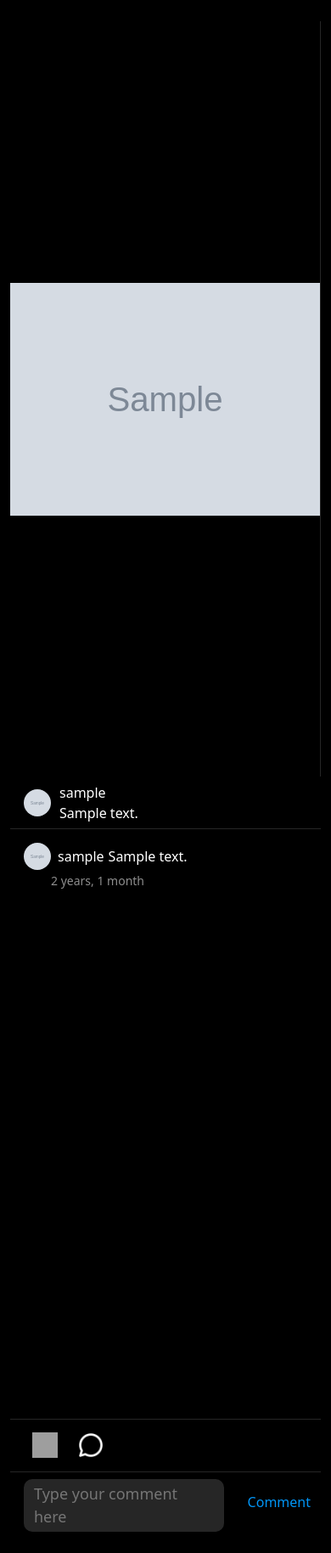
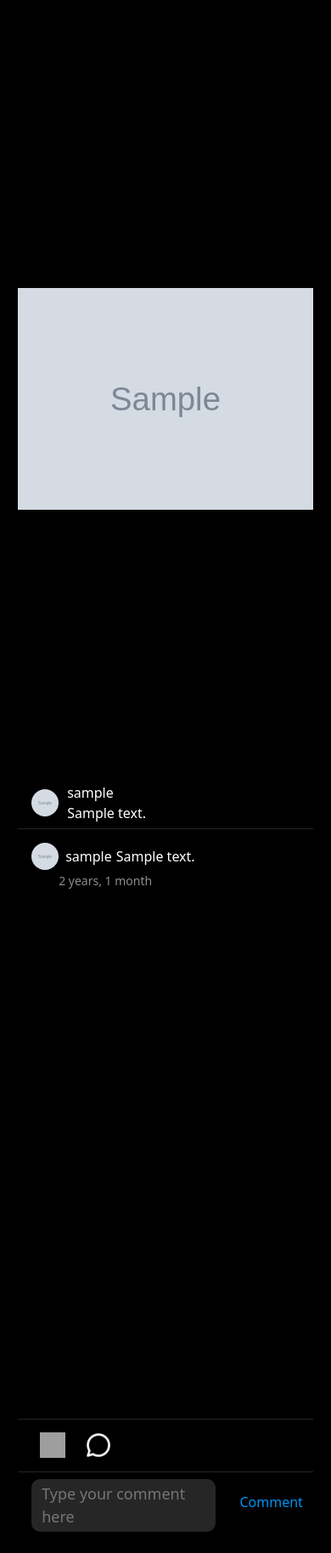
Before and after one commit to iliyan03/mysite-master, a Django app: a page that uses templates/base.html in a window 390 px wide. Shown: the part 69-1897 px from the top of the page at 85% size. Run offline with Django 4.2, Linux system fonts and the light colour scheme; tables that the repository leaves empty hold one stand-in row (values such as "Sample post"); grey boxes marked "Sample" are stand-in pictures; grey boxes are pictures that could not be loaded.

Commit message:
textarea widget added/ responsier/ details

```diff
--- a/social/forms.py
+++ b/social/forms.py
@@ -16,6 +16,9 @@ class PostModelForm(forms.ModelForm):
             'description',
             'image',
         )
+        widgets = {
+            'description': forms.Textarea(attrs={'cols': 1, 'rows': 2}),
+        }
 
 class UserModelForm(forms.ModelForm):
     class Meta:
--- a/social/models.py
+++ b/social/models.py
@@ -1,3 +1,4 @@
+from tkinter import Widget
 from django.db import models
 from django.contrib.auth.models import AbstractUser
 
--- a/social/templates/social/edit.html
+++ b/social/templates/social/edit.html
@@ -23,7 +23,7 @@
                 {% csrf_token %}
                 {{ form|crispy }}
                 <div class="w-100 text-center">
-                    <button type="submit" class="btn btn-success mt-3">Edit</button>
+                    <button type="submit" class="btn btn-success mt-3 px-5">Edit</button>
                 </div>
             </form>
         </div>
--- a/static/css/post-detail.css
+++ b/static/css/post-detail.css
@@ -6,12 +6,29 @@
     padding: 25px 0;
 }
 
-@media (max-width: 768px) {
+@media (max-width: 1180px) {
     .post-container{
         width: 100%;
         flex-direction: column;
+        align-items: center;
+    }
+    .post-image{
+        border-right: none !important;
     }
 }
+
+@media (max-width: 1670px) {
+    .post-container{
+        width: 80%;
+    }
+}
+
+@media (max-width: 1360px) {
+    .post-container{
+        width: 95%;
+    }
+}
+
 
 .post-image{
     width: fit-content;
--- a/static/css/style.css
+++ b/static/css/style.css
@@ -2,7 +2,7 @@ body{
     background-color: rgb(0, 0, 0);
 }
 
-form  input{
+form  input, form textarea{
     background-color: rgb(38, 38, 38) !important;
     border: none !important;
     border-radius: 10px !important;
```
